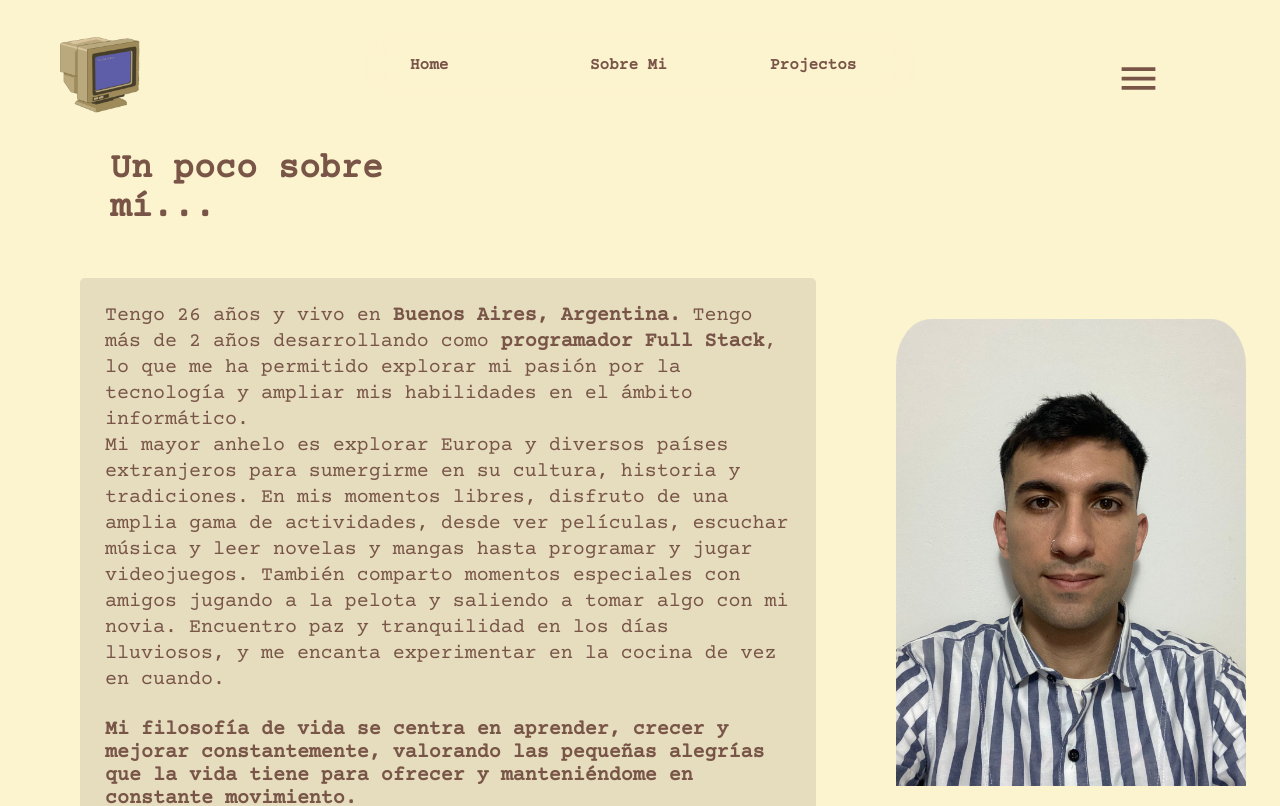
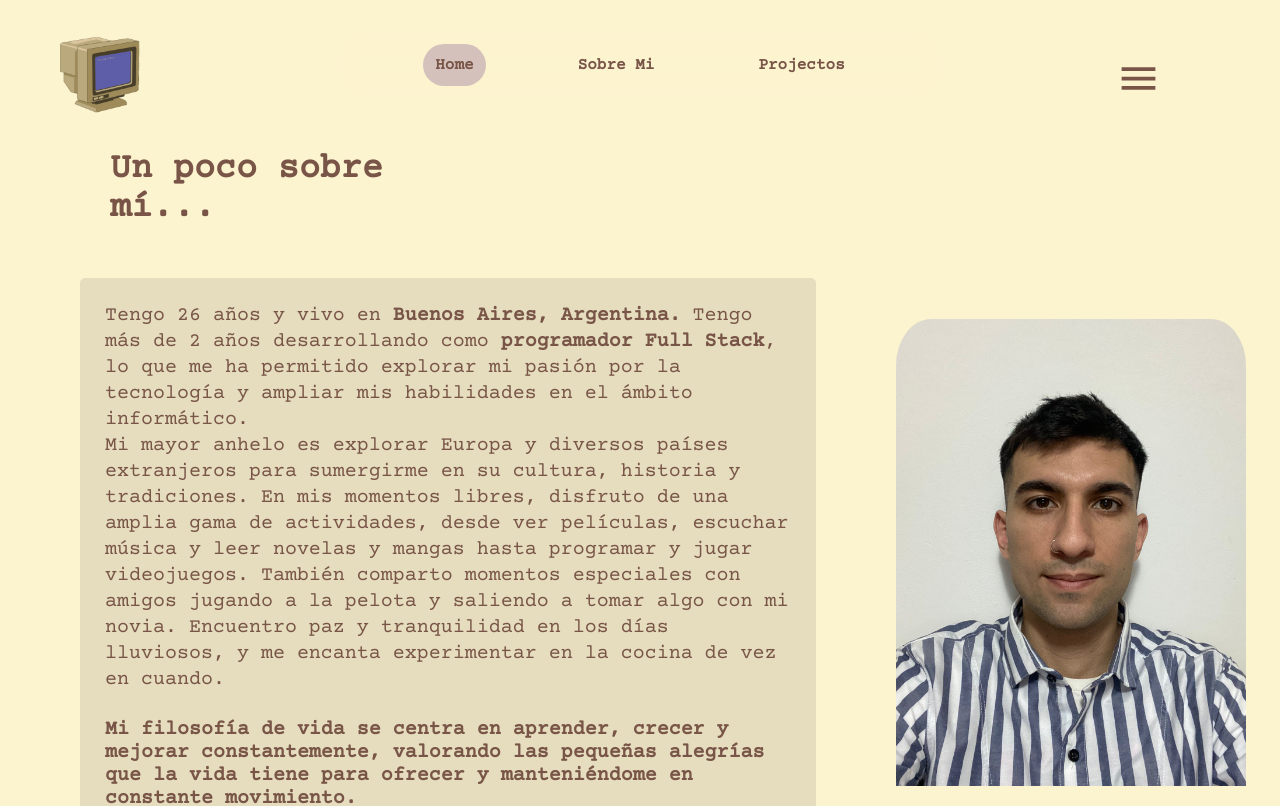
Before and after one commit to davidmarquez98/portafolio, a React (Vite) app: page /portafolio/about in a window 1280 px wide. Shown: the top 806 px of the page. Built offline with nearby package versions, Linux system fonts and the light colour scheme.

Commit message:
name item from nav selected with background colour

```diff
--- a/package.json
+++ b/package.json
@@ -17,6 +17,7 @@
     "@mui/icons-material": "^5.15.12",
     "@mui/material": "^5.15.12",
     "@uidotdev/usehooks": "^2.4.1",
+    "framer-motion": "^11.2.12",
     "react": "^18.2.0",
     "react-dom": "^18.2.0",
     "react-icons": "^5.0.1",
--- a/src/views/components/header/components/nav/Nav.jsx
+++ b/src/views/components/header/components/nav/Nav.jsx
@@ -1,20 +1,38 @@
 import { Link } from "react-router-dom";
+import { useState } from "react";
 
 import './nav.css';
 
 function Nav(){
+
+    const stringPortfolio = "portafolio";
+    const stringAboutMe = "aboutMe";
+    const stringProjects = "projects";
+
+    let [ nowPage, setNowPage ] = useState("portafolio");
+
+    const validateNavItem = (namePageToValidate) => nowPage == namePageToValidate ? 'nav-item_selected' : '';
+
+
+
     return (
         <div className='nav-container'>
             <div className='nav-content'>
                 <ul className='nav-lista'>
-                    <li>
-                        <Link to="/portafolio"><h3>Home</h3></Link>
+                    <li className={ validateNavItem(stringPortfolio)}>
+                        <button onClick={ () => setNowPage(stringPortfolio)}>
+                            <Link to="/portafolio"><h3>Home</h3></Link>
+                        </button>
                     </li>
-                    <li>
-                        <Link to="/portafolio/about"><h3>Sobre Mi</h3></Link>
+                    <li className={ validateNavItem(stringAboutMe) }>
+                        <button onClick={ () => setNowPage(stringAboutMe)}>
+                            <Link to="/portafolio/about"><h3>Sobre Mi</h3></Link>
+                        </button>
                     </li>
-                    <li>
-                        <Link to="/portafolio/projects"><h3>Projectos</h3></Link>
+                    <li className={ validateNavItem(stringProjects) }>
+                        <button onClick={ () => setNowPage(stringProjects)}>
+                            <Link to="/portafolio/projects"><h3>Projectos</h3></Link>
+                        </button>
                     </li>
                 </ul>
             </div>
--- a/src/views/components/header/components/nav/nav.css
+++ b/src/views/components/header/components/nav/nav.css
@@ -5,7 +5,7 @@
     display: flex;
     justify-content: center;
     height: 60px;
-    width: 550px;
+    width: 600px;
     background-color: rgb(252, 243, 207, 0.7);
     /* background-color: rgb(241, 241, 241, .5); */
     backdrop-filter: blur(10px);
@@ -17,7 +17,7 @@
     display: flex;
     justify-content: center;
     align-items: center;
-    width: 80%;
+    width: 100%;
 }
 
 .nav-lista{
@@ -37,8 +37,18 @@ ul{
     text-decoration: none !important;
 }
 
+.nav-item_selected{
+    border-radius: 50px;
+    background-color: #D5C1BC;
+}
+
 li{
-    width: 100px;
+    text-align: center;
+
+}
+
+li button{
+    margin: 12px;
 }
 
 li h3{
--- a/src/views/page/about/About.jsx
+++ b/src/views/page/about/About.jsx
@@ -118,7 +118,7 @@ function About(){
                                                     <h3 className="trabajo-tiempo trabajo-secondary-titulo">2022 Octubre - Actualidad</h3>
                                                     <p className="trabajo-parrafo">Me especializo en herramientas como <b>Quarkus</b>, <b>Spring</b>, <b>Apache Kafka</b>, <b>JWT</b>, <b>Hibernate</b> y <b>Panache</b> para
                                                     una implementación backend eficiente. Practicamos la <b>programación reactiva</b> para garantizar que las API sean lo más eficientes posible para el sistema.
-                                                    En el ámbito de las bases de datos utilizamos <b>Oracle</b>, asegurando una gestión integral de los datos. Para el desarrollo frontend, empleamos <b>VueJS</b> y <b>ReactJs</b> para
+                                                    En el ámbito de las bases de datos utilizamos <b>Oracle</b>, asegurando una gestión integral de los datos. Para el desarrollo frontend, empleamos <b>VueJS</b> y <b>ReactJS</b> para
                                                     crear interfaces de usuario sofisticadas y altamente funcionales.
                                                     {/* I specialize in tools like <b>Quarkus</b>, <b>Apache Kafka</b>, <b>JWT</b>, <b>Hibernate</b>, and <b>Panache</b> for efficient backend implementation.
                                                     We practice reactive programming to ensure that APIs are as efficient as possible for the system. In the realm of databases, we use Oracle, ensuring comprehensive data management.
```
Also changed, not shown: 1 other file (tests, documents, lock files or other folders).
